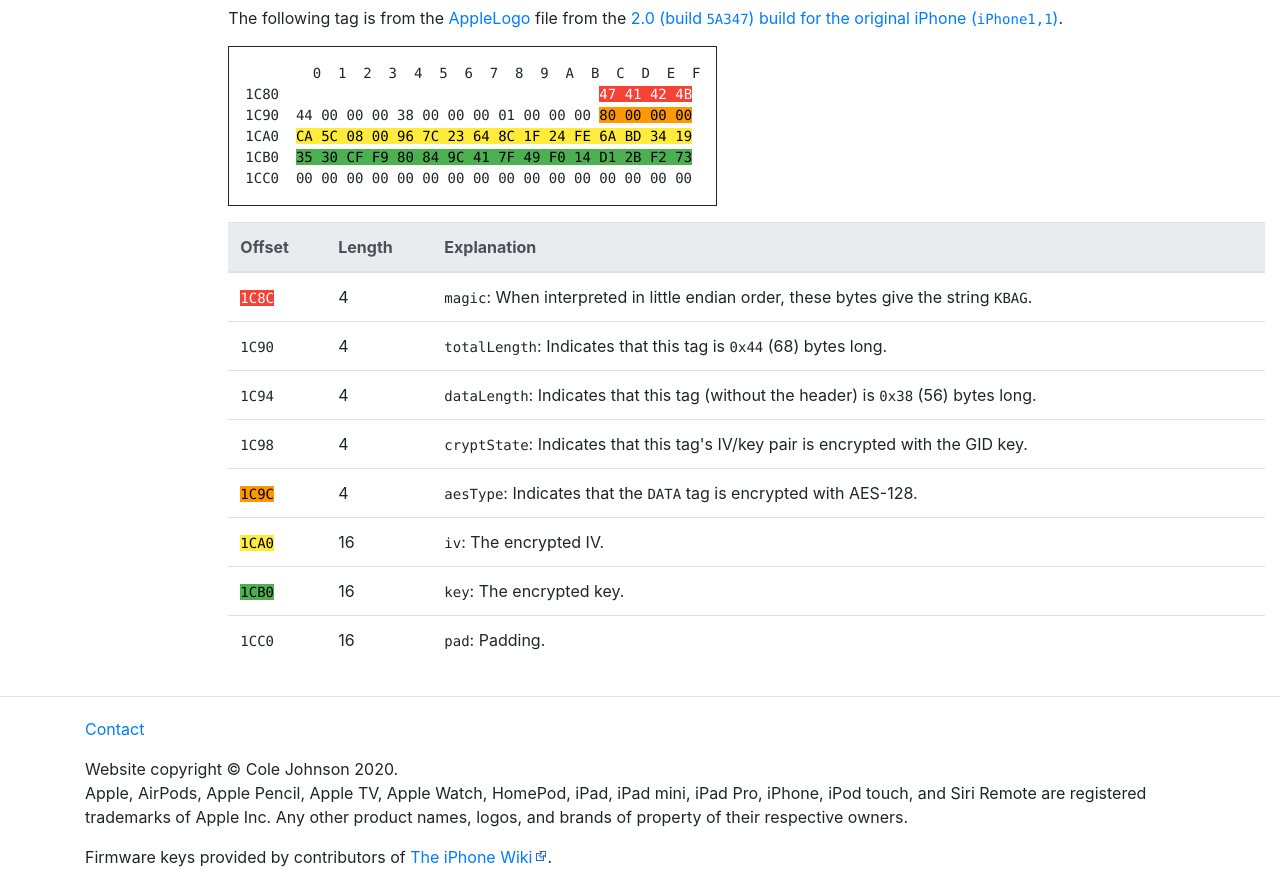
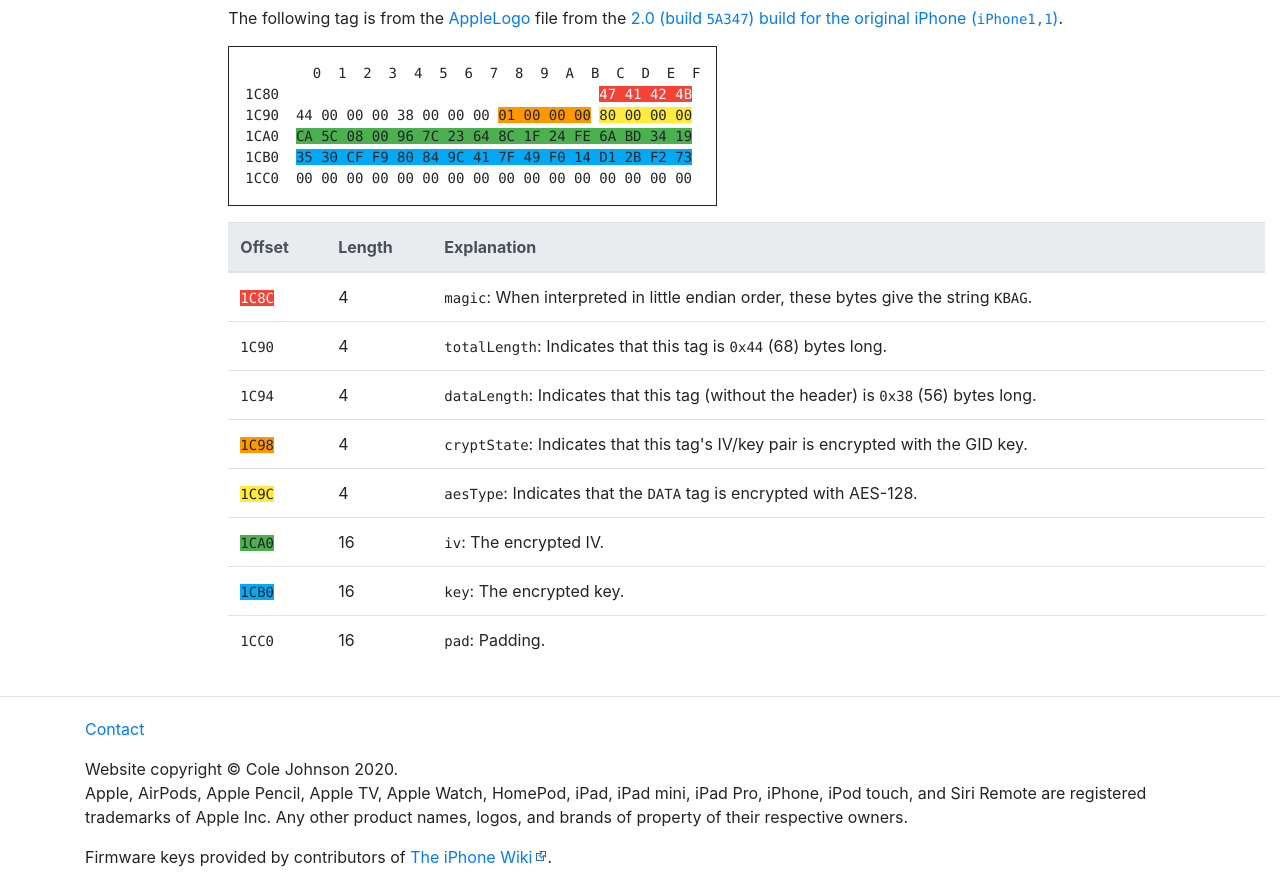
Before and after one commit to colejohnson66/iFirmware, a Next.js app: page /file/format/img3/kbag in a window 1280 px wide. Shown: the part 798-1683 px from the top of the page. Built offline with nearby package versions, Linux system fonts and the light colour scheme.

Commit message:
minor color tweaks

```diff
--- a/components/hexView.js
+++ b/components/hexView.js
@@ -19,7 +19,7 @@ import { Table } from "react-bootstrap";
 const colorClasses = [
     "color-red", "color-orange",
     "color-yellow", "color-green",
-    "color-indigo", "color-blue",
+    "color-blue", "color-indigo",
     "color-purple"
 ];
 
@@ -91,9 +91,9 @@ export default ({ data }) => {
         let currentColor = 0;
         let currentFileOffset = initialOffset;
 
-        data.detail.forEach((block) => {
+        data.detail.forEach((block, idx) => {
             const blockLength = block.bytes.split(" ").length;
-            table.push(<tr>
+            table.push(<tr key={idx}>
                 <td><code className={block.highlight ? colorClasses[currentColor] : null}>{currentFileOffset.toString(16).toUpperCase()}</code></td>
                 <td>{blockLength}</td>
                 <td><code>{block.name}</code>: <span dangerouslySetInnerHTML={{
--- a/css/global.css
+++ b/css/global.css
@@ -73,22 +73,22 @@ time {
 .hex pre .color-orange,
 .hex table .color-orange {
     background-color: #ff9800;
-    color: black;
+    color: #212529;
 }
 .hex pre .color-yellow,
 .hex table .color-yellow {
     background-color: #ffeb3b;
-    color: black;
+    color: #212529;
 }
 .hex pre .color-green,
 .hex table .color-green {
     background-color: #4caf50;
-    color: black;
+    color: #212529;
 }
 .hex pre .color-blue,
 .hex table .color-blue {
     background-color: #03a9f4;
-    color: black;
+    color: #212529;
 }
 .hex pre .color-indigo,
 .hex table .color-indigo {
--- a/data/exampleKbag.json
+++ b/data/exampleKbag.json
@@ -22,7 +22,7 @@
         },
         {
             "bytes": "01 00 00 00",
-            "highlight": false,
+            "highlight": true,
             "name": "cryptState",
             "explanation": "Indicates that this tag's IV/key pair is encrypted with the GID key."
         },
```
